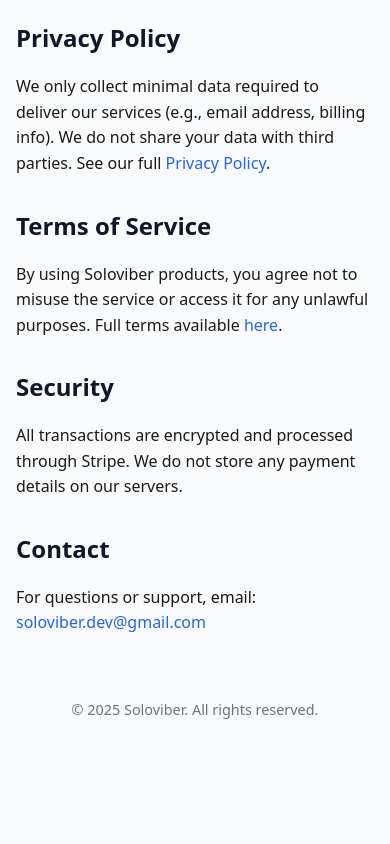
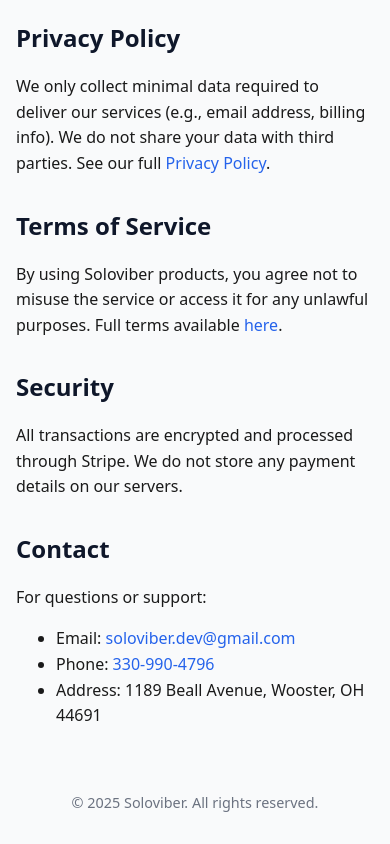
Before and after one commit to solo-viber/solo-viber, a plain HTML site: page index.html in a window 390 px wide. Shown: the part 942-1786 px from the top of the page. Before the commit the page ends 1693 px from the top, so only its background shows below. Drawn offline with Linux system fonts and the light colour scheme.

Commit message:
Update index.html to reflect upcoming products and enhance contact information with email, phone, and address details.

```diff
--- a/index.html
+++ b/index.html
@@ -70,7 +70,7 @@
 
     <section>
       <h2>Products</h2>
-      <p>No products available yet. Check back soon for our first launch!</p>
+      <p>Coming soon: Resume to website builder, and more.</p>
     </section>
 
     <section>
@@ -100,7 +100,12 @@
 
     <section>
       <h2>Contact</h2>
-      <p>For questions or support, email: <a href="mailto:soloviber.dev@gmail.com">soloviber.dev@gmail.com</a></p>
+      <p>For questions or support:</p>
+      <ul>
+        <li>Email: <a href="mailto:soloviber.dev@gmail.com">soloviber.dev@gmail.com</a></li>
+        <li>Phone: <a href="tel:+13309904796">330-990-4796</a></li>
+        <li>Address: 1189 Beall Avenue, Wooster, OH 44691</li>
+      </ul>
     </section>
   </main>
 
```
